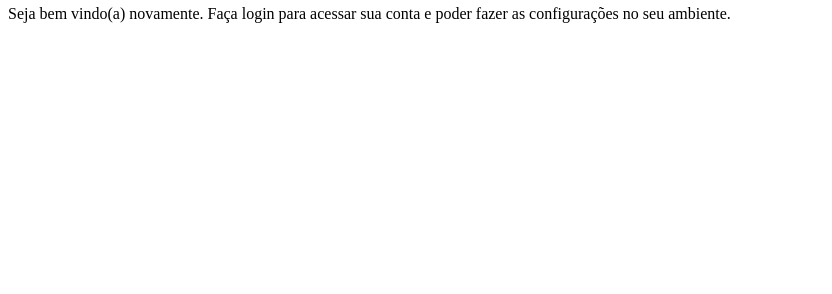
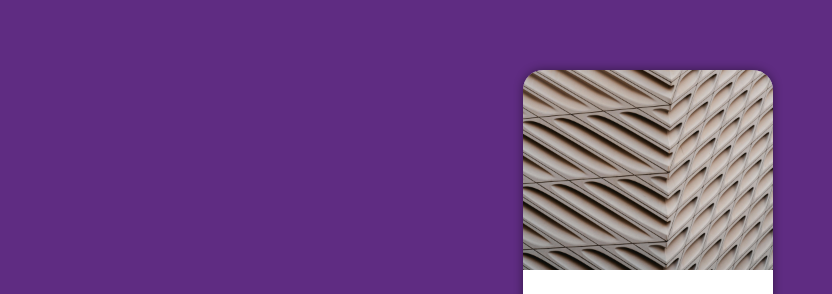
Before and after one commit to profbenedito/projeto-login, a plain HTML site: page index.html in a window 1280 px wide. Shown: the part 88-382 px from the top of the page, without its empty margins (0-832 px from the left). Drawn offline with Linux system fonts and the light colour scheme.

Commit message:
atualizando

```diff
--- a/estilos/style.css
+++ b/estilos/style.css
@@ -5,3 +5,48 @@
     Verde:#49a09d
     Lilás: #5f2c82
 */
+
+* {
+    font-family: system-ui, -apple-system, BlinkMacSystemFont, 'Segoe UI', Roboto, Oxygen, Ubuntu, Cantarell, 'Open Sans', 'Helvetica Neue', sans-serif;
+    padding: 0px;
+    margin: opx;
+    box-sizing: border-box;
+}
+
+body, html {
+    background-color: #5f2c82;
+    height: 100vh;
+    width: 100vw;
+}
+
+main {
+    position: relative;
+    height: 100vh;
+    width: 100vw;
+}
+
+section#login {
+    position: absolute;
+    top: 50%;
+    left: 50%;
+    transform: translate(-50%, -50%);
+    overflow: hidden;
+    background-color: white;
+    width: 250px;
+    height: 500px;
+    border-radius: 20px;
+    box-shadow: 0px 0px 10px rgba(0, 0, 0, 0.451);
+}
+
+section#login > div#imagem {
+    display: block;
+    background: #5f2c82 url(../imagens/pexels-willianjusten-x19328723.jpg) no-repeat;
+    background-size: cover;
+    background-position: left bottom;
+    height: 200px;
+}
+
+section#login > div#formulario {
+    display: block;
+    padding: 10px;
+}
--- a/index.html
+++ b/index.html
@@ -10,7 +10,7 @@
     <main>
         <section id="login">
                 <div id="imagem">
-                    Foto
+                    <!-- Aqui vai a imagem nas CSS -->
                 </div>
                 <div id="formulario">
                     <h1>Login</h1>
```
